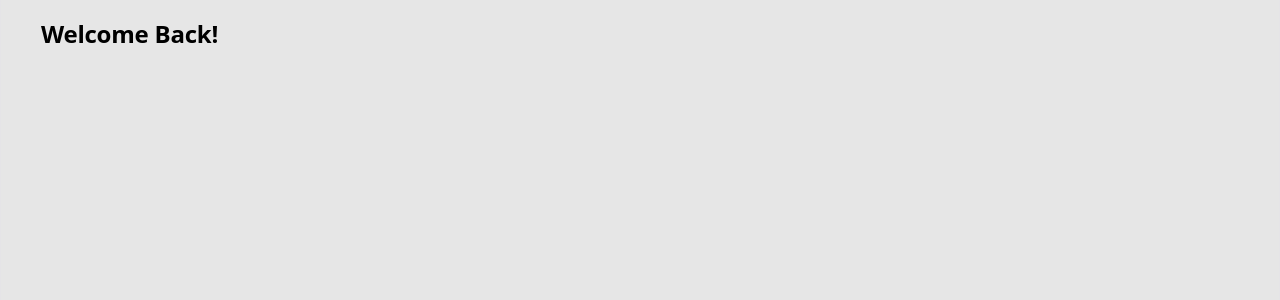
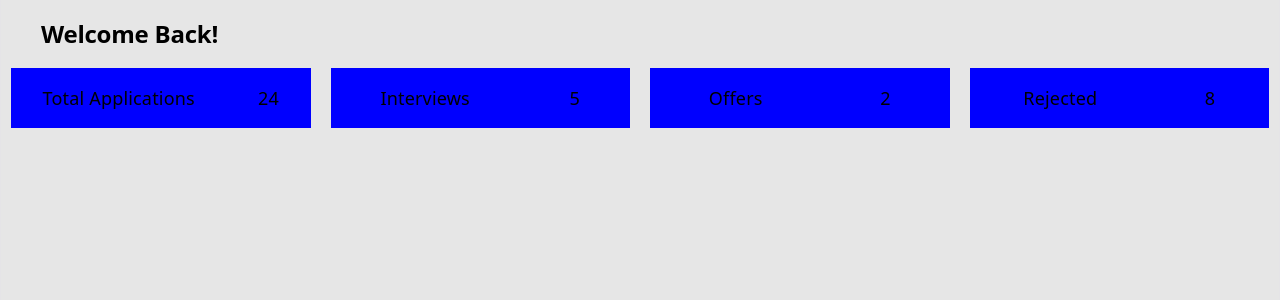
Before and after one commit to chris-gladney/Job-Application-Tracker, a React (Vite) app in the folder fe/: page /jobs-board in a window 1280 px wide. Shown: the top 300 px of the page. Built offline with nearby package versions, Linux system fonts and the light colour scheme.

Commit message:
Added basic styling to form

```diff
--- a/fe/src/App.css
+++ b/fe/src/App.css
@@ -147,4 +147,21 @@ h2 {
 
 .job-info {
   width: 100%;
+  display: flex;
+  flex-direction: row;
+  margin: 0 auto;
 }
+
+.info-block {
+  background-color: blue;
+  margin: 0 10px;
+  width: 300px;
+  height: 60px;
+  display: flex;
+  flex-direction: row;
+  align-items: center;
+}
+
+.info-block p {
+  margin: 10px auto;
+}
--- a/fe/src/Components/InfoBlock.jsx
+++ b/fe/src/Components/InfoBlock.jsx
@@ -1,5 +1,5 @@
 function InfoBlock({ text, number, color }) {
-  <div className={`info-block info-block-${color}`}>
+  return <div className="info-block">
     <p>{text}</p>
     <p>{number}</p>
   </div>;
```
